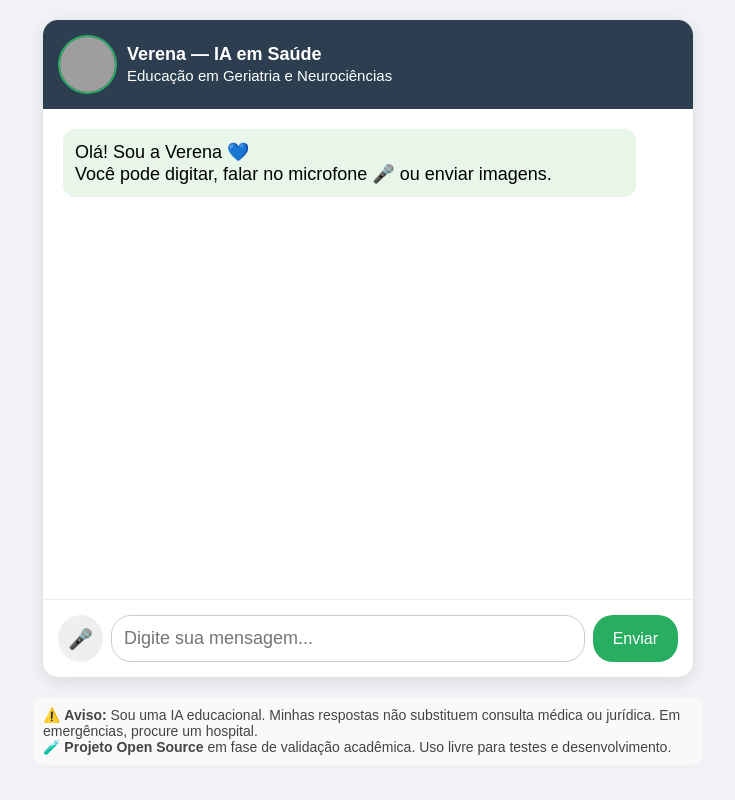
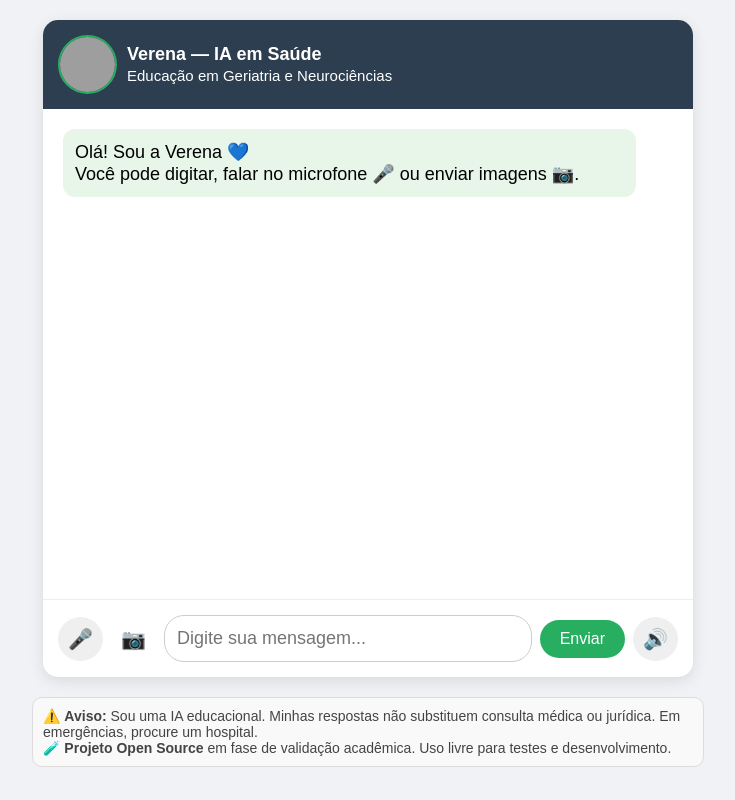
Before and after one commit to pinheiro767/projeto-verena, a Flask app: page / in a window 1280 px wide. Shown: the whole page, without its empty margins (272-1007 px from the left). Run offline with Flask 3, Linux system fonts and the light colour scheme; grey boxes are pictures that could not be loaded.

Commit message:
Update index.html

```diff
--- a/templates/index.html
+++ b/templates/index.html
@@ -4,7 +4,7 @@
 <meta charset="UTF-8">
 <meta name="viewport" content="width=device-width, initial-scale=1.0">
 
-<title>Verena — IA Geriátrica</title>
+<title>Verena — IA em Saúde</title>
 
 <link rel="manifest" href="{{ url_for('static', filename='manifest.json') }}">
 <meta name="theme-color" content="#2c3e50">
@@ -67,6 +67,7 @@ body{
 .input-row{
   display:flex;
   gap:8px;
+  align-items:center;
 }
 input[type=text]{
   flex:1;
@@ -107,12 +108,13 @@ button{
 /* rodape */
 #footer{
   max-width:650px;
-  margin:10px auto;
+  margin:10px auto 20px;
   font-size:14px;
   color:#444;
   background:#f9f9f9;
   padding:10px;
   border-radius:10px;
+  border:1px solid #ddd;
 }
 </style>
 </head>
@@ -132,16 +134,32 @@ button{
   <div id="chat">
     <div class="bot">
       Olá! Sou a Verena 💙<br>
-      Você pode digitar, falar no microfone 🎤 ou enviar imagens.
+      Você pode digitar, falar no microfone 🎤 ou enviar imagens 📷.
     </div>
   </div>
 
   <div id="controls">
 
     <div class="input-row">
+
+      <!-- MICROFONE -->
       <button class="btn" onclick="startMic()">🎤</button>
+
+      <!-- ANEXAR IMAGEM -->
+      <label class="btn">
+        📷
+        <input type="file" id="img-in" accept="image/*" style="display:none" onchange="enviarImagem()">
+      </label>
+
+      <!-- CAMPO DE TEXTO -->
       <input type="text" id="msg" placeholder="Digite sua mensagem...">
+
+      <!-- ENVIAR -->
       <button class="btn-send" onclick="send()">Enviar</button>
+
+      <!-- ATIVAR SOM -->
+      <button class="btn" onclick="toggleVoice()">🔊</button>
+
     </div>
 
   </div>
@@ -157,7 +175,6 @@ button{
 
 <script>
 /* ------------ MICROFONE (fala -> texto) ---------------- */
-
 function startMic(){
   const rec = new (window.SpeechRecognition || window.webkitSpeechRecognition)();
   rec.lang = "pt-BR";
@@ -165,8 +182,7 @@ function startMic(){
   rec.start();
 }
 
-/* ------------ ENVIAR MENSAGEM ---------------- */
-
+/* ------------ ENVIAR TEXTO ---------------- */
 async function send(){
   const msg = document.getElementById("msg");
   const chat = document.getElementById("chat");
@@ -187,9 +203,43 @@ async function send(){
   chat.scrollTop = chat.scrollHeight;
 }
 
-/* ------------ VERENA FALA (texto -> voz) ---------------- */
+/* ------------ ENVIAR IMAGEM ---------------- */
+async function enviarImagem(){
+  const file = document.getElementById("img-in").files[0];
+  if(!file) return;
 
+  const reader = new FileReader();
+  reader.onloadend = async () => {
+
+    chat.innerHTML += `<div class="user">📎 Imagem enviada</div>`;
+
+    const resposta = await fetch("/processar",{
+      method:"POST",
+      headers:{"Content-Type":"application/json"},
+      body:JSON.stringify({
+        imagem: reader.result,
+        tipo: file.type,
+        msg:"Analise a imagem"
+      })
+    }).then(r=>r.json());
+
+    chat.innerHTML += `<div class="bot">${resposta.resposta}</div>`;
+    speak(resposta.resposta);
+  };
+
+  reader.readAsDataURL(file);
+}
+
+/* ------------ VOZ ON/OFF ---------------- */
+let voiceOn = true;
+function toggleVoice(){
+  voiceOn = !voiceOn;
+  alert(voiceOn ? "Voz ativada" : "Voz desativada");
+}
+
+/* ------------ VERENA FALA ---------------- */
 function speak(texto){
+  if(!voiceOn) return;
   const u = new SpeechSynthesisUtterance(texto);
   u.lang = "pt-BR";
   u.rate = 1;
@@ -197,7 +247,6 @@ function speak(texto){
 }
 
 /* ------------ BOTÃO INSTALAR APP ---------------- */
-
 let deferredPrompt;
 const installBtn = document.getElementById("installBtn");
 
@@ -215,7 +264,6 @@ installBtn.addEventListener("click", async()=>{
 });
 
 /* ------------ SERVICE WORKER ---------------- */
-
 if("serviceWorker" in navigator){
   navigator.serviceWorker.register("/service-worker.js");
 }
```
